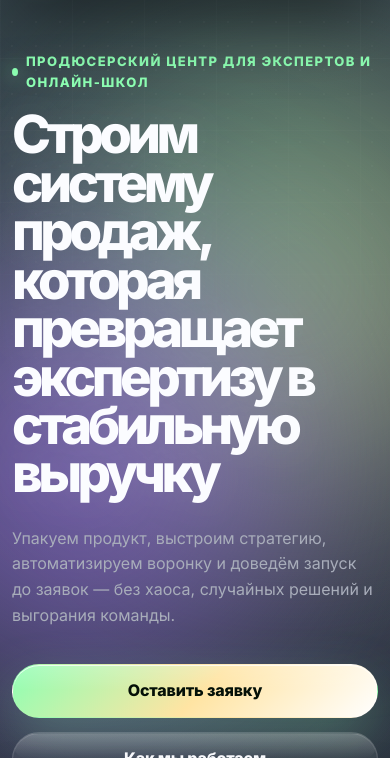
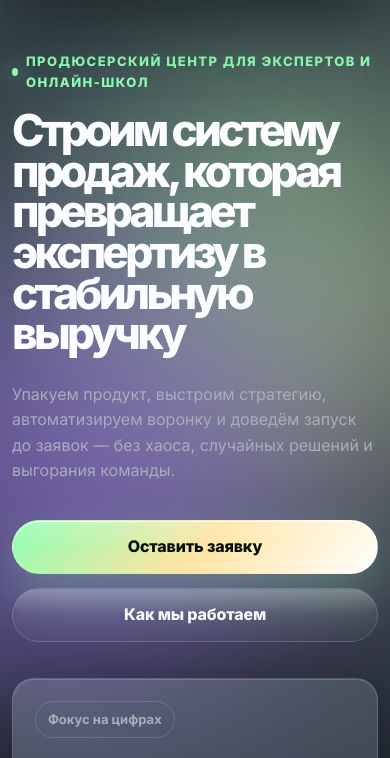
Before and after one commit to PR1MEzz1/landing-project, a plain HTML site: page index.html in a window 390 px wide. Shown: the part 86-844 px from the top of the page. Drawn offline with Linux system fonts and the light colour scheme.

Commit message:
Refine hero title sizing

```diff
--- a/style.css
+++ b/style.css
@@ -214,7 +214,7 @@ h2 {
 }
 
 h1 {
-  font-size: clamp(49px, 7.9vw, 98px);
+  font-size: clamp(41px, 6.6vw, 82px);
   text-wrap: balance;
   text-shadow: 0 0 46px rgba(255, 255, 255, 0.12), 0 18px 70px rgba(141, 255, 179, 0.08);
 }
@@ -707,7 +707,7 @@ h3 {
   }
 
   h1 {
-    font-size: clamp(39px, 13.5vw, 54px);
+    font-size: clamp(33px, 11.3vw, 45px);
   }
 
   h2 {
```
